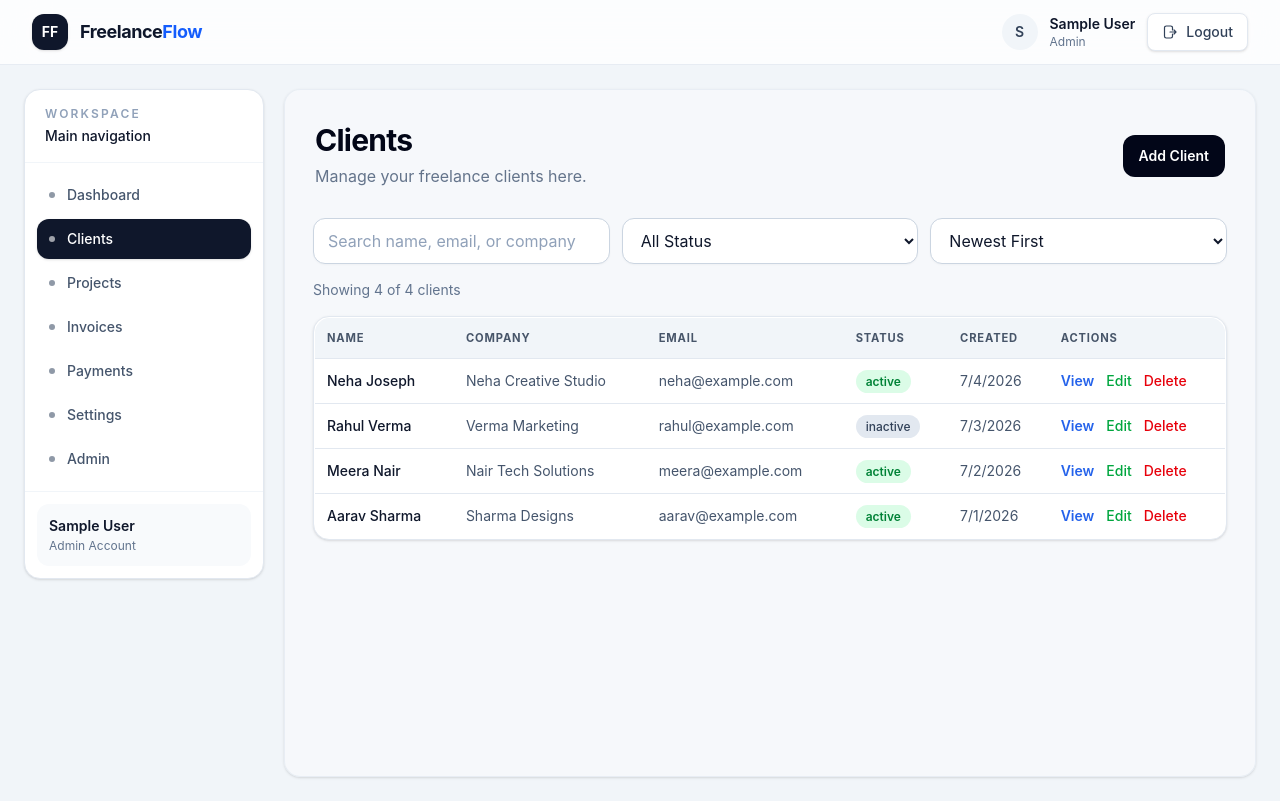
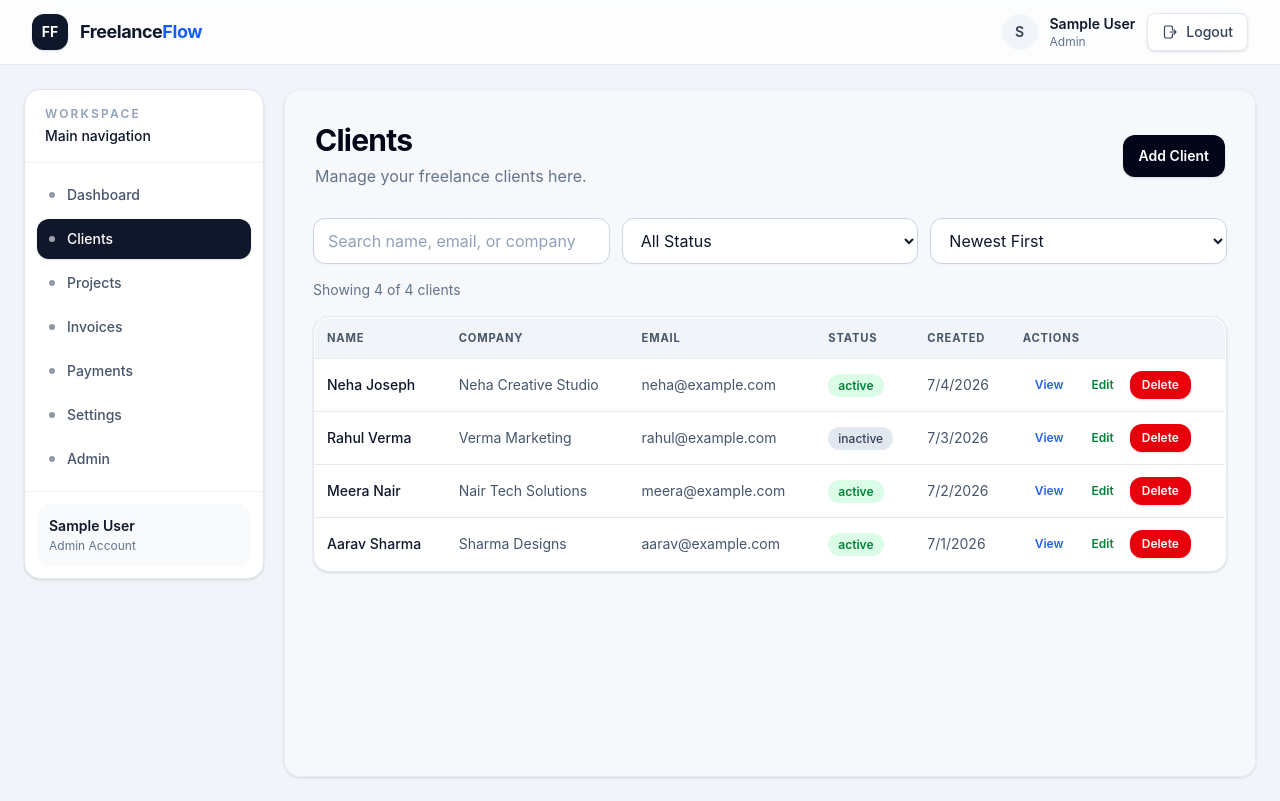
Before and after one commit to muhammedZak/freelance-flow, a React (Vite) app: page /clients in a window 1280 px wide. Built offline with nearby package versions, Linux system fonts and the light colour scheme; data requests are answered from the project's data file; sample sign-in values are in the browser's storage.

Commit message:
feat: add reusable button and action link components

```diff
--- /dev/null
+++ b/src/components/common/ActionLink.jsx
@@ -0,0 +1,48 @@
+import { Link } from 'react-router-dom';
+
+const variantClasses = {
+  primary:
+    'bg-slate-950 text-white shadow-sm hover:bg-slate-800 dark:bg-blue-600 dark:hover:bg-blue-500',
+
+  secondary:
+    'border border-slate-300 bg-white text-slate-700 shadow-sm hover:bg-slate-100 dark:border-slate-700 dark:bg-slate-900 dark:text-slate-200 dark:hover:bg-slate-800',
+
+  success:
+    'text-green-700 hover:bg-green-50 hover:text-green-800 dark:text-green-400 dark:hover:bg-green-500/10 dark:hover:text-green-300',
+
+  danger:
+    'text-red-600 hover:bg-red-50 hover:text-red-700 dark:text-red-400 dark:hover:bg-red-500/10 dark:hover:text-red-300',
+
+  text: 'text-blue-600 hover:bg-blue-50 hover:text-blue-700 dark:text-blue-400 dark:hover:bg-blue-500/10 dark:hover:text-blue-300',
+};
+
+const sizeClasses = {
+  small: 'px-3 py-1.5 text-xs',
+  medium: 'px-4 py-2.5 text-sm',
+};
+
+function ActionLink({
+  children,
+  to,
+  variant = 'primary',
+  size = 'medium',
+  onClick,
+  className = '',
+  ...linkProps
+}) {
+  const selectedVariant = variantClasses[variant] || variantClasses.primary;
+
+  const selectedSize = sizeClasses[size] || sizeClasses.medium;
+
+  return (
+    <Link
+      to={to}
+      onClick={onClick}
+      className={`inline-flex items-center justify-center rounded-xl font-semibold transition focus-visible:outline-none focus-visible:ring-2 focus-visible:ring-blue-500 focus-visible:ring-offset-2 dark:focus-visible:ring-offset-slate-950 ${selectedVariant} ${selectedSize} ${className}`}
+      {...linkProps}>
+      {children}
+    </Link>
+  );
+}
+
+export default ActionLink;
--- /dev/null
+++ b/src/components/common/Button.jsx
@@ -0,0 +1,49 @@
+const variantClasses = {
+  primary:
+    'bg-slate-950 text-white shadow-sm hover:bg-slate-800 dark:bg-blue-600 dark:hover:bg-blue-500',
+
+  secondary:
+    'border border-slate-300 bg-white text-slate-700 shadow-sm hover:bg-slate-100 dark:border-slate-700 dark:bg-slate-900 dark:text-slate-200 dark:hover:bg-slate-800',
+
+  success: 'bg-green-600 text-white shadow-sm hover:bg-green-700',
+
+  danger: 'bg-red-600 text-white shadow-sm hover:bg-red-700',
+
+  text: 'text-blue-600 hover:bg-blue-50 hover:text-blue-700 dark:text-blue-400 dark:hover:bg-blue-500/10 dark:hover:text-blue-300',
+};
+
+const sizeClasses = {
+  small: 'px-3 py-1.5 text-xs',
+  medium: 'px-4 py-2.5 text-sm',
+};
+
+function Button({
+  children,
+  type = 'button',
+  variant = 'primary',
+  size = 'medium',
+  onClick,
+  disabled = false,
+  fullWidth = false,
+  className = '',
+  ...buttonProps
+}) {
+  const selectedVariant = variantClasses[variant] || variantClasses.primary;
+
+  const selectedSize = sizeClasses[size] || sizeClasses.medium;
+
+  return (
+    <button
+      type={type}
+      onClick={onClick}
+      disabled={disabled}
+      className={`inline-flex items-center justify-center rounded-xl font-semibold transition focus-visible:outline-none focus-visible:ring-2 focus-visible:ring-blue-500 focus-visible:ring-offset-2 disabled:cursor-not-allowed disabled:opacity-60 dark:focus-visible:ring-offset-slate-950 ${selectedVariant} ${selectedSize} ${
+        fullWidth ? 'w-full' : ''
+      } ${className}`}
+      {...buttonProps}>
+      {children}
+    </button>
+  );
+}
+
+export default Button;
--- a/src/pages/ClientsPage.jsx
+++ b/src/pages/ClientsPage.jsx
@@ -1,11 +1,13 @@
 import { useEffect } from 'react';
-import { Link, useSearchParams } from 'react-router-dom';
+import { useSearchParams } from 'react-router-dom';
 import { useDispatch, useSelector } from 'react-redux';
 
 import Loading from '../components/common/Loading';
 import ErrorMessage from '../components/common/ErrorMessage';
 import EmptyState from '../components/common/EmptyState';
 import MessageAlert from '../components/common/MessageAlert';
+import Button from '../components/common/Button';
+import ActionLink from '../components/common/ActionLink';
 
 import {
   clearClientMessages,
@@ -128,11 +130,7 @@ function ClientsPage() {
           </p>
         </div>
 
-        <Link
-          to='/clients/new'
-          className='rounded-xl bg-slate-950 px-4 py-2.5 text-center text-sm font-semibold text-white transition hover:bg-slate-800 dark:bg-blue-600 dark:hover:bg-blue-500'>
-          Add Client
-        </Link>
+        <ActionLink to='/clients/new'>Add Client</ActionLink>
       </div>
 
       {successMessage && (
@@ -181,12 +179,13 @@ function ClientsPage() {
         </p>
 
         {hasActiveFilters && (
-          <button
-            type='button'
+          <Button
+            variant='text'
+            size='small'
             onClick={clearFilters}
-            className='self-start font-medium text-blue-600 hover:text-blue-700 dark:text-blue-400 dark:hover:text-blue-300 sm:self-auto'>
+            className='self-start sm:self-auto'>
             Clear Filters
-          </button>
+          </Button>
         )}
       </div>
 
@@ -262,25 +261,27 @@ function ClientsPage() {
                   </td>
 
                   <td className='p-3'>
-                    <div className='flex flex-wrap gap-3'>
-                      <Link
+                    <div className='flex flex-wrap gap-1'>
+                      <ActionLink
                         to={`/clients/${client.id}`}
-                        className='font-medium text-blue-600 hover:text-blue-700 dark:text-blue-400 dark:hover:text-blue-300'>
+                        variant='text'
+                        size='small'>
                         View
-                      </Link>
+                      </ActionLink>
 
-                      <Link
+                      <ActionLink
                         to={`/clients/${client.id}/edit`}
-                        className='font-medium text-green-600 hover:text-green-700 dark:text-green-400 dark:hover:text-green-300'>
+                        variant='success'
+                        size='small'>
                         Edit
-                      </Link>
+                      </ActionLink>
 
-                      <button
-                        type='button'
-                        onClick={() => handleDelete(client.id)}
-                        className='font-medium text-red-600 hover:text-red-700 dark:text-red-400 dark:hover:text-red-300'>
+                      <Button
+                        variant='danger'
+                        size='small'
+                        onClick={() => handleDelete(client.id)}>
                         Delete
-                      </button>
+                      </Button>
                     </div>
                   </td>
                 </tr>
```
